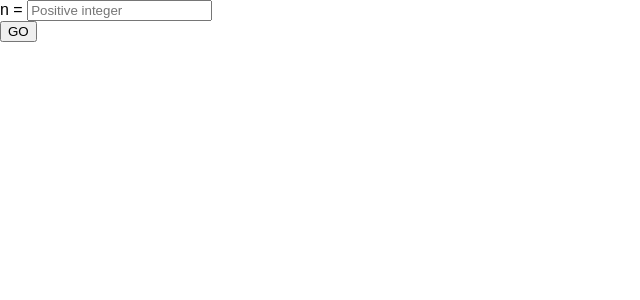
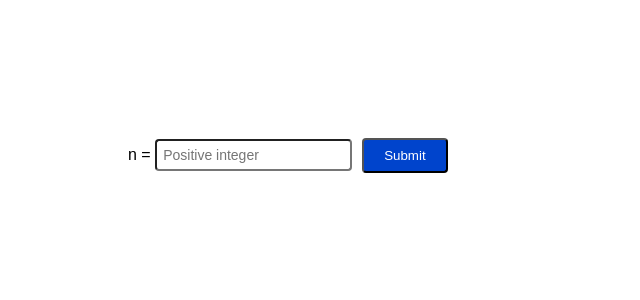
Before and after one commit to bharatrajan/fibo, a React (Create React App) app: page / in a window 1280 px wide. Shown: the top 300 px of the page, without its empty margins (0-640 px from the left). Built offline with nearby package versions, Linux system fonts and the light colour scheme.

Commit message:
Added DP method to calculate Fibonacci CSS added

```diff
--- a/src/App.css
+++ b/src/App.css
@@ -1,28 +1,39 @@
-.App {
-  text-align: center;
+.app{
+  padding: 10%;
 }
 
-.App-logo {
-  animation: App-logo-spin infinite 20s linear;
-  height: 80px;
+.error-msg-box-wrapper{
+  height: 20px;
+  font-size: 12px;
+  color:red;
 }
 
-.App-header {
-  background-color: #222;
-  height: 150px;
-  padding: 20px;
-  color: white;
+.input-box-wrapper{
+  padding: 10px 0px;
 }
 
-.App-title {
-  font-size: 1.5em;
+.input-box-wrapper input{
+  height: 20px;
+  padding: 4px 6px;
+  font-size: 14px;
+  line-height: 20px;
+  color: #555;
+  -webkit-border-radius: 4px;
+  -moz-border-radius: 4px;
+  border-radius: 4px;
+  margin-right: 10px;
+}
+.submit-button{
+  padding: 8px 20px;
+  -webkit-border-radius: 4px;
+  -moz-border-radius: 4px;
+  border-radius: 4px;
+  color: #FFF;
+  background-color: #04C;
 }
 
-.App-intro {
-  font-size: large;
+.result-box-wrapper{
+  padding: 10px 0px;
+  word-wrap: break-word;
+  text-align: left;
 }
-
-@keyframes App-logo-spin {
-  from { transform: rotate(0deg); }
-  to { transform: rotate(360deg); }
-}
--- a/src/App.js
+++ b/src/App.js
@@ -13,8 +13,10 @@ class App extends Component {
 
   state = {
     result : bigInt(0),
-    isNValid : true
+    isNValid : true,
+    nthPlace: 0
   }
+
 
   getFibo = n => {
     if(typeof this.fiboArray[n] !== 'undefined') return this.fiboArray[n];
@@ -30,18 +32,20 @@ class App extends Component {
 
   onSubmit = event => {
     const inputBoxVal = this.refs.inputBox.value;
-    const n = parseInt(inputBoxVal);
+    const nthPlace = parseInt(inputBoxVal);
 
-    if(typeof n == 'number' && n > 0){
-      let nthFibo = this.getFibo(n);
-      let result = nthFibo.isSmall ? nthFibo.value : nthFibo.value.reverse().join(',')
+    if(Number.isInteger(nthPlace) && nthPlace > 0){
+      let nthFibo = this.getFibo(nthPlace);
+      let result = nthFibo.isSmall ? nthFibo.value : nthFibo.value.reverse().join('')
       this.setState({
         result,
+        nthPlace,
         isNValid : true
       });
     }else{
       this.setState({
-        result: 0,
+        result: bigInt(0),
+        nthPlace: 0,
         isNValid : false
       })
     }
@@ -51,25 +55,27 @@ class App extends Component {
   };
 
   render() {
-    const {result, isNValid} = this.state;
+    const {nthPlace, result, isNValid} = this.state;
+
     return (
-      <div>
-        <div className="inputBoxWrapper">
+      <div className='app'>
+        <div className="input-box-wrapper">
           n = <input
                 type="text"
                 ref="inputBox"
                 placeholder="Positive integer"/>
+
+          <button className='submit-button' onClick={this.onSubmit}> Submit </button>
+        </div>
+
+        <div className='error-msg-box-wrapper'>
           {(!isNValid &&
             <span className="validityText"> Please give a positive integer </span>
           )}
         </div>
 
-        <div className="buttonBoxWrapper">
-          <button onClick={this.onSubmit}> GO </button>
-        </div>
-
-        <div className="resultWrapper">
-          {(result == 0 ? "" : result)}
+        <div className="result-box-wrapper">
+          {(result == 0 ? "" : `F(${nthPlace}) is ${result}`)}
         </div>
      </div>
     );
```
Also changed, not shown: src/TODO.md (+2 -1 lines).
